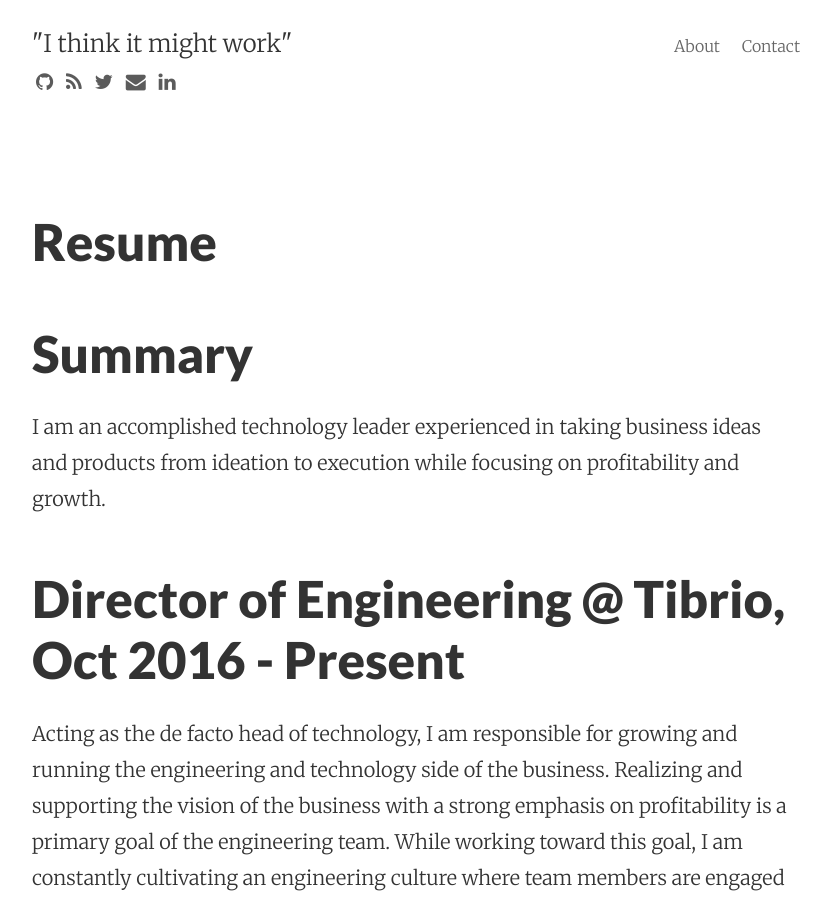
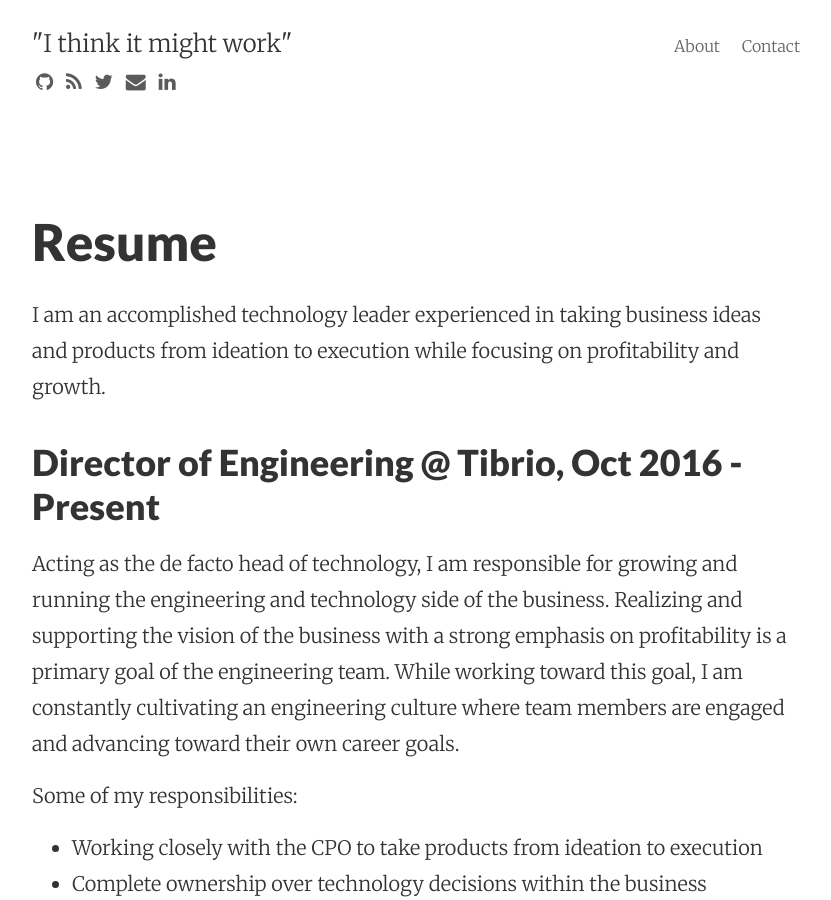
Before and after one commit to tystr/tystr.github.io, a Jekyll site: the page built from resume.md, in a window 1280 px wide and 900 px high. Shown: the whole window, without its empty margins (224-1055 px from the left). Built offline with Jekyll 4.4.1, drawn with Linux system fonts in a browser that asks for light colours; nearby versions of some CDN libraries.

Commit message:
resume fixup:

```diff
--- a/resume.md
+++ b/resume.md
@@ -4,10 +4,9 @@
 permalink: /resume/
 ---
 
-## Summary
 I am an accomplished technology leader experienced in taking business ideas and products from ideation to execution while focusing on profitability and growth.
 
-## Director of Engineering @ Tibrio, Oct 2016 - Present
+### Director of Engineering @ Tibrio, Oct 2016 - Present
 
 Acting as the de facto head of technology, I am responsible for growing and running the engineering and technology side of the business. Realizing and supporting the vision of the business with a strong emphasis on profitability is a primary goal of the engineering team. While working toward this goal, I am constantly cultivating an engineering culture where team members are engaged and advancing toward their own career goals.
 
@@ -19,7 +18,7 @@
 * Ensuring CI/CD processes are in place
 
 
-## Director of Engineering @ Zeeto.io, July 2015 - Oct 2016
+### Director of Engineering @ Zeeto.io, July 2015 - Oct 2016
 
 Reporting directly to the VP of Engineering, I manage a growing engineering team and am responsible for the complete development lifecycle of our groundbreaking registration marketing SaaS platform. I work closely with the Devops, Business Intelligence, Data Science, and Optimization teams to lead product-focused engineering efforts. I oversee all infrastructure and code architecture decisions to ensure our various applications are scalable and resilient.
 
```
